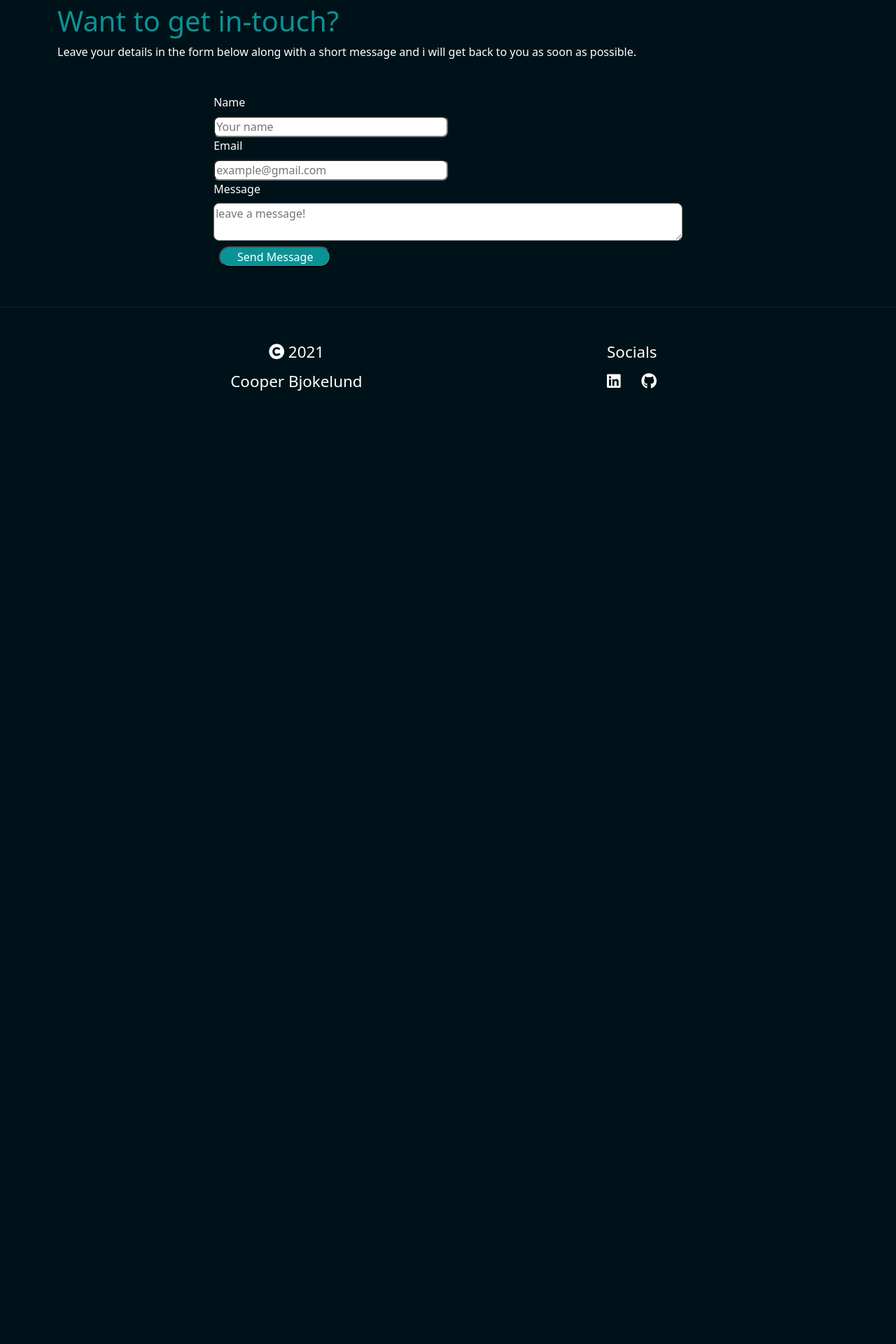
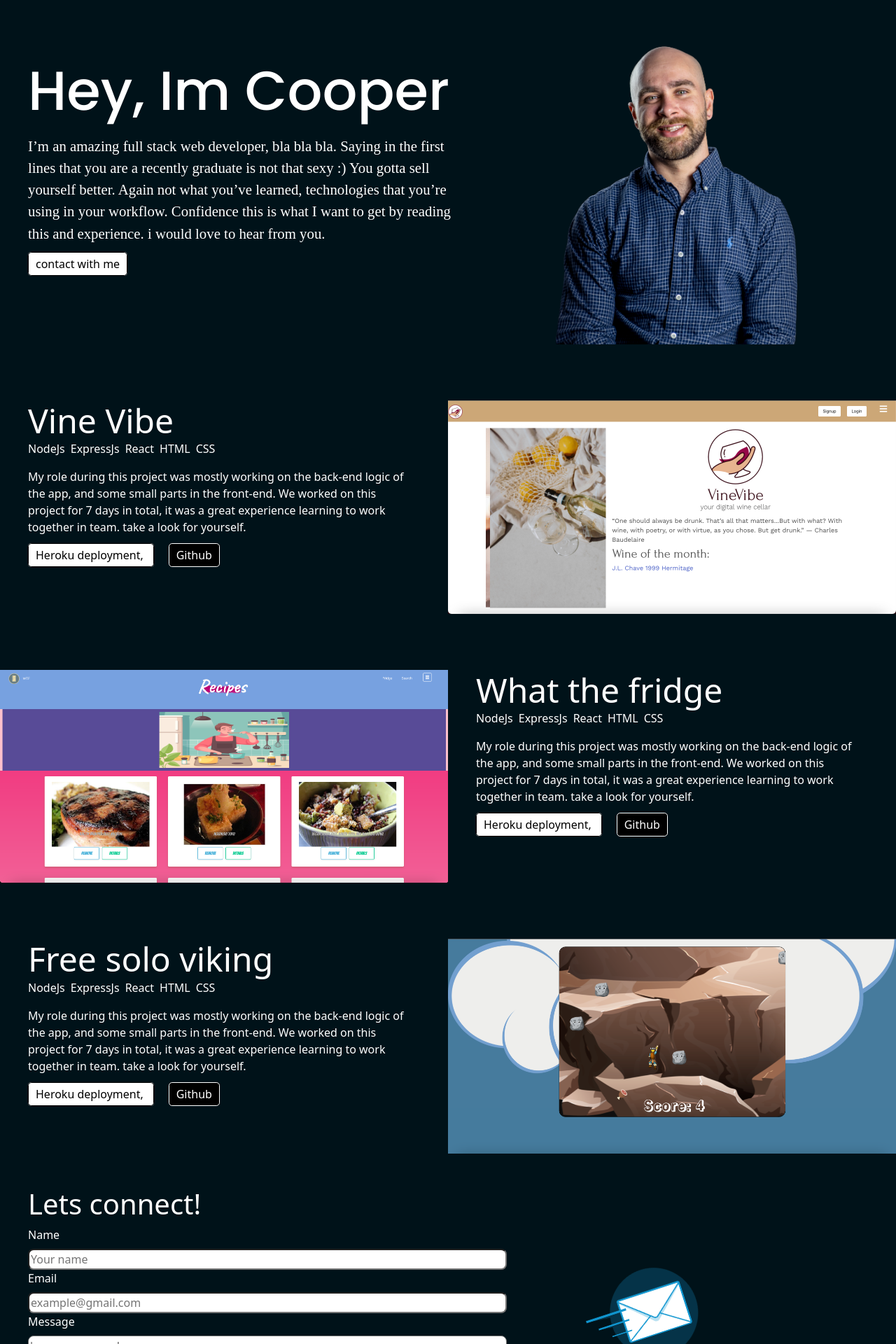
Before and after one commit to Coops023/site, a React (Create React App) app: page /contact in a window 1280 px wide. Shown: the part 80-2000 px from the top of the page at 70% size. Before the commit the page ends 800 px from the top, so only its background shows below. Built offline with nearby package versions, Linux system fonts and the light colour scheme.

Commit message:
destop styling 90%

```diff
--- a/src/App.js
+++ b/src/App.js
@@ -13,11 +13,11 @@ function App() {
       <header className="App-header">
         <Navbar />
       </header>
-      <Routes>
-        <Route exact path="/" element={<About />} />
-        <Route exact path="/projects" element={<Projects />} />
-        <Route exact path="/contact" element={<Contact />} />
-      </Routes>
+
+      <About />
+      <Projects />
+      <Contact />
+
       <Footer />
     </div>
   );
--- a/src/components/Navbar.css
+++ b/src/components/Navbar.css
@@ -1,7 +1,6 @@
 .navbar {
   background-color: #001219;
   color: white;
-  margin: 0.8em 2.3em;
 }
 .nav-link {
   color: white !important;
@@ -38,13 +37,12 @@
 
 .d-inline-block {
   border-radius: 50%;
-  margin-left: 0.8em;
+  /* margin-left: 0.8em; */
 }
 
 .name-logo {
   display: inline;
-  position: relative;
-  left: 0.5em;
+
   font-family: "Poppins";
   font-size: 1em;
 }
--- a/src/pages/About.css
+++ b/src/pages/About.css
@@ -1,13 +1,20 @@
 .about-content {
   display: flex;
   align-items: center;
-  justify-content: space-around;
+  justify-content: space-between;
   flex-direction: row;
   text-align: left;
+  margin-left: 2.5em;
 }
 
 .about-text-wrap {
   width: 50%;
+}
+
+.about-img-container {
+  width: 50%;
+  display: flex;
+  justify-content: center;
 }
 
 .about-heading {
@@ -23,8 +30,14 @@
   font-size: 1.3em;
 }
 
-.contact-span {
-  color: white;
+.contact-btn {
+  color: black;
+  text-decoration: none;
+  border: 1px solid black;
+  padding: 5px 10px;
+  border-radius: 0.3em;
+  background-color: white;
+  margin-right: 1.3em;
 }
 
 .contact-span:hover {
--- a/src/pages/About.jsx
+++ b/src/pages/About.jsx
@@ -13,16 +13,20 @@ export default function About() {
             first lines that you are a recently graduate is not that sexy :) You
             gotta sell yourself better. Again not what you’ve learned,
             technologies that you’re using in your workflow. Confidence this is
-            what I want to get by reading this and experience.
-            <a className="contact-span" href="/contact">
-              {" "}
-              contact with me
-            </a>{" "}
-            i would love to hear from you.
+            what I want to get by reading this and experience. i would love to
+            hear from you.
           </p>
+          <a className="contact-btn" href="/contact">
+            contact with me
+          </a>
         </div>
-
-        <img className="home-img" src="./me-img.png" alt="an image of a man" />
+        <div className="about-img-container">
+          <img
+            className="home-img"
+            src="./me-img.png"
+            alt="an image of a man"
+          />
+        </div>
       </div>
     </div>
   );
--- a/src/pages/Contact.css
+++ b/src/pages/Contact.css
@@ -1,22 +1,40 @@
-.content {
-  margin: 2em auto auto 0;
+.container {
+  margin-left: 2.5em !important;
+  display: flex;
+  flex-direction: column;
   text-align: left;
+  padding: 0 !important;
   width: 100%;
+  margin: 3em 0;
 }
+
 h1 {
-  color: #0a9396;
+  color: white;
 }
 
 .contact-form {
   display: flex;
   flex-direction: column;
-  width: 70%;
-  margin: 3em auto;
+}
+
+.form-wrap {
+  display: flex;
+  justify-content: space-between;
+}
+
+.img-wrap {
+  width: 30%;
+}
+
+.email-img {
+  width: 10em;
+  height: 8em;
+  margin-top: 4em;
+  transform: rotate(0.95turn);
 }
 
 .form-input {
   border-radius: 0.5em;
-  width: 50%;
 }
 
 .message-input {
@@ -24,11 +42,12 @@ h1 {
 }
 
 .form-button {
-  width: 10em;
-  margin: 8px;
-  background-color: #0a9396;
-  border-radius: 1em;
-  color: white;
+  color: black;
+  background-color: white;
+  border: 1px solid white;
+  border-radius: 0.3em;
+  width: 8em;
+  margin-top: 1em;
 }
 
 @media screen and (min-width: 600px) {
--- a/src/pages/Contact.jsx
+++ b/src/pages/Contact.jsx
@@ -59,13 +59,8 @@ export const Contact = () => {
 
   return (
     <div className="container">
-      <div class="row">
-        <div class="content col-12">
-          <h1 className="heading">Want to get in-touch?</h1>
-          <p className="paragraph">
-            Leave your details in the form below along with a short message and
-            i will get back to you as soon as possible.
-          </p>
+      <h1 className="heading">Lets connect!</h1>
+      <div className="form-wrap">
         <form className="contact-form" ref={form} onSubmit={sendEmail}>
           <label className="form-label">Name</label>
           <input
@@ -118,6 +113,8 @@ export const Contact = () => {
             </Modal.Footer>
           </Modal>
         </form>
+        <div className="img-wrap">
+          <img className="email-img" src="./email.png" alt="email image" />
         </div>
       </div>
     </div>
--- a/src/pages/Projects.css
+++ b/src/pages/Projects.css
@@ -5,42 +5,37 @@
 
 .project-content {
   display: flex;
-  margin: 5em 0;
+  margin-top: 5em;
 }
 
 .proj-heading {
   font-size: 3em;
   margin: auto;
-  padding: 0 2.7em;
+}
+
+.proj-text:nth-of-type(1n) {
+  margin-left: 2.5em;
+  margin-right: 3em;
 }
 
 .tech-list {
   text-decoration: none;
   list-style: none;
   display: flex;
-  margin-left: 6.5em;
+  padding: 0;
 }
 
 li {
-  padding-right: 10px;
+  padding-right: 8px;
 }
 
 .project-para {
-  font-size: 1.7em;
+  font-size: 1em;
   margin: auto;
-  padding: 0 5em;
 }
 
-.clearfix {
-  margin: 2em 3em;
-}
-
-.img {
-  width: 20em;
-}
-
-.img-weather-app {
-  width: 12em;
+.project-img {
+  width: 50%;
 }
 
 .button-wrap {
--- a/src/pages/Projects.jsx
+++ b/src/pages/Projects.jsx
@@ -35,45 +35,71 @@ export default function Projects() {
           src="./vinevibe.png"
           className="project-img"
           alt="screenshot of vinevibe page"
-          width={800}
         />
       </div>
       <div className="project-content">
         <img
-          src="./vinevibe.png"
+          src="./what-t-fridge.png"
           className="project-img"
           alt="screenshot of vinevibe page"
-          width={800}
         />
-
+        <div className="proj-text">
+          <h2 className="proj-heading">What the fridge</h2>
+          <ul className="tech-list">
+            <li>NodeJs</li>
+            <li>ExpressJs</li>
+            <li>React</li>
+            <li>HTML</li>
+            <li>CSS</li>
+          </ul>
           <p className="project-para">
             My role during this project was mostly working on the back-end logic
             of the app, and some small parts in the front-end. We worked on this
             project for 7 days in total, it was a great experience learning to
             work together in team. take a look for yourself.
             <div className="button-wrap">
-            <a href="https://vinevibe.herokuapp.com/"> Heroku deployment, </a>{" "}
-            <a href="https://github.com/VineVibe/VineVibe">Github repository</a>
+              <a className="button" href="https://vinevibe.herokuapp.com/">
+                {" "}
+                Heroku deployment,{" "}
+              </a>{" "}
+              <a className="button" href="https://github.com/VineVibe/VineVibe">
+                Github
+              </a>
             </div>
           </p>
         </div>
+      </div>
       <div className="project-content">
+        <div className="proj-text">
+          <h2 className="proj-heading">Free solo viking</h2>
+          <ul className="tech-list">
+            <li>NodeJs</li>
+            <li>ExpressJs</li>
+            <li>React</li>
+            <li>HTML</li>
+            <li>CSS</li>
+          </ul>
           <p className="project-para">
             My role during this project was mostly working on the back-end logic
             of the app, and some small parts in the front-end. We worked on this
             project for 7 days in total, it was a great experience learning to
             work together in team. take a look for yourself.
             <div className="button-wrap">
-            <a href="https://vinevibe.herokuapp.com/"> Heroku deployment, </a>{" "}
-            <a href="https://github.com/VineVibe/VineVibe">Github repository</a>
+              <a className="button" href="https://vinevibe.herokuapp.com/">
+                {" "}
+                Heroku deployment,{" "}
+              </a>{" "}
+              <a className="button" href="https://github.com/VineVibe/VineVibe">
+                Github
+              </a>
             </div>
           </p>
+        </div>
 
         <img
-          src="./vinevibe.png"
+          src="./game.png"
           className="project-img"
           alt="screenshot of vinevibe page"
-          width={800}
         />
       </div>
     </div>
```
Also changed, not shown: public/email.png (added). Lines whose indentation alone changed are shown as unchanged.
